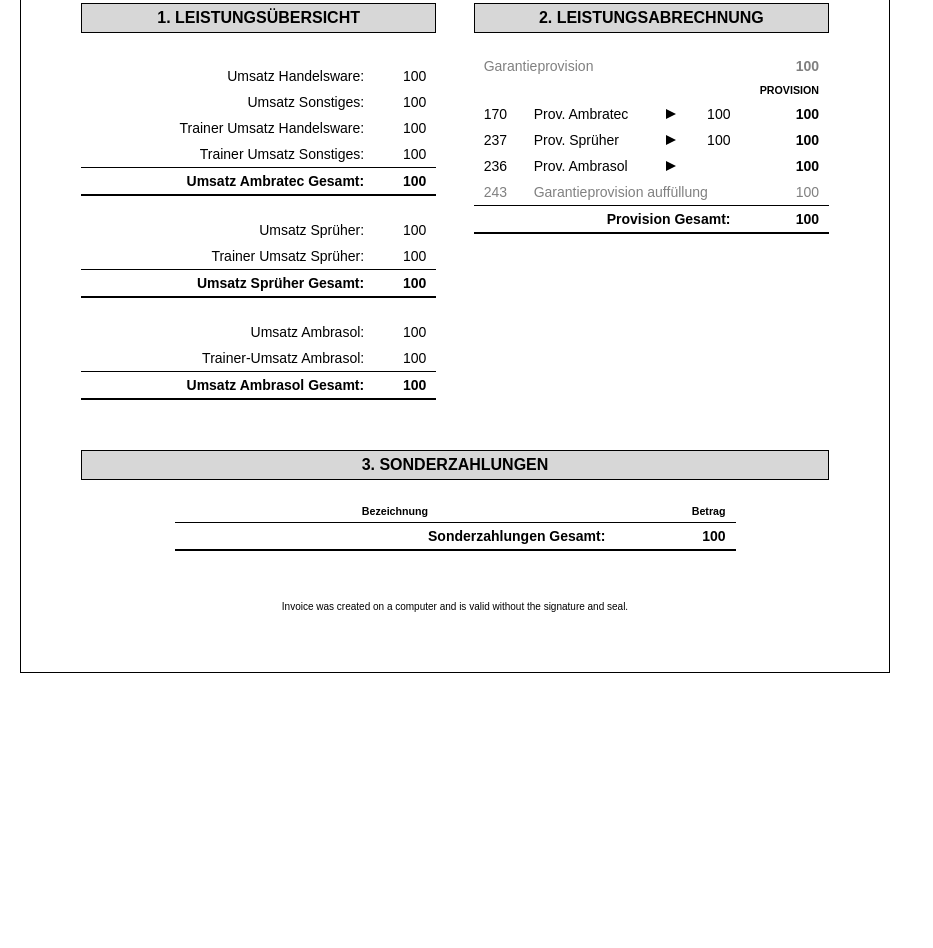
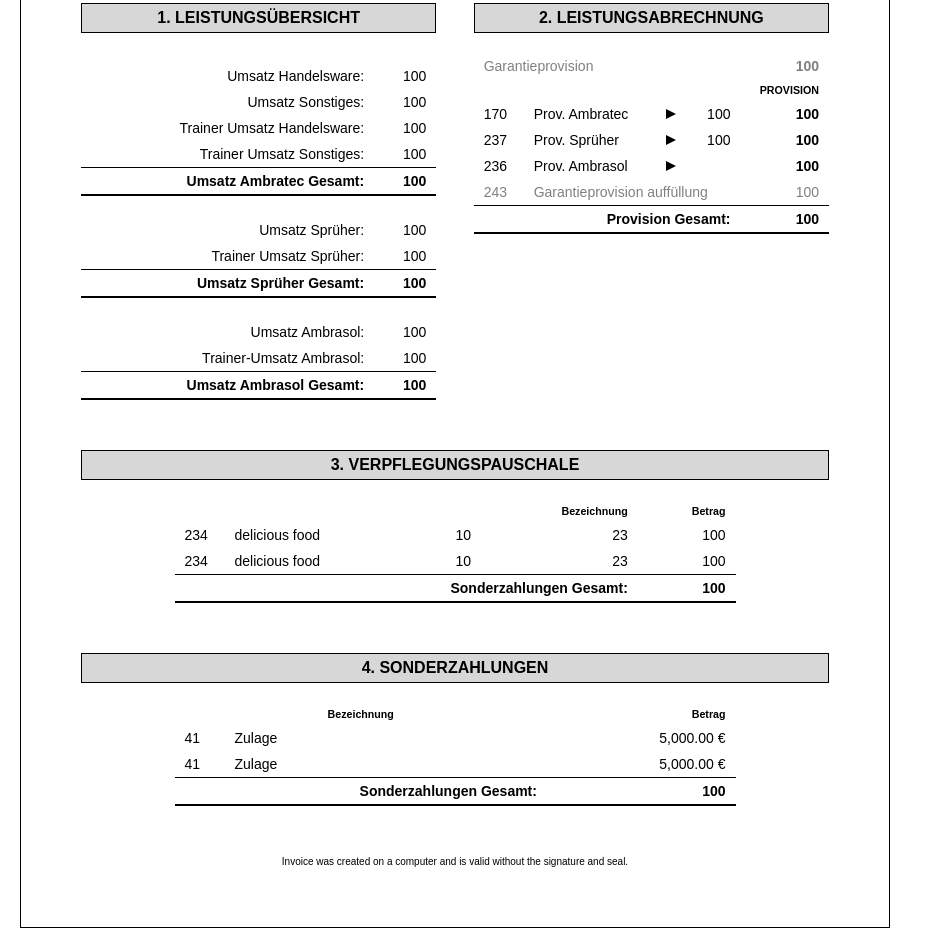
Before and after one commit to gedesurya125/ambratec-invoice-retool, a plain HTML site: page invoiceType1/index.html in a window 1280 px wide. Shown: the part 335-1283 px from the top of the page, without its empty margins (0-933 px from the left). Before the commit the page ends 1028 px from the top, so only its background shows below. Drawn offline with nearby package versions, Linux system fonts and the light colour scheme.

Commit message:
update the invoice v1: include the meal allowance

```diff
--- a/invoiceType1/data-invoice-v1.json
+++ b/invoiceType1/data-invoice-v1.json
@@ -38,7 +38,8 @@
     "amount": "Betrag",
     "specialPaymentTotal": "Sonderzahlungen Gesamt",
 
-    "invoiceIsGeneratedBySystem": "Invoice was created on a computer and is valid without the signature and seal."
+    "invoiceIsGeneratedBySystem": "Invoice was created on a computer and is valid without the signature and seal.",
+    "mealAllowance": "VERPFLEGUNGSPAUSCHALE"
   },
   "data": {
     "month": "test",
@@ -62,7 +63,20 @@
     "guaranteedCommissionAdditional": 100,
     "commissionTotal": 100,
     "specialPaymentTotal": 100,
-    "specialPayments": 100,
+    "specialPayments": [
+      {
+        "code": "41",
+        "name": "Zulage",
+        "amount": 5000,
+        "displayAmount": "5,000.00 €"
+      },
+      {
+        "code": "41",
+        "name": "Zulage",
+        "amount": 5000,
+        "displayAmount": "5,000.00 €"
+      }
+    ],
 
     "trainerMerchandiseRevenue": 100,
     "trainerOtherRevenue": 100,
@@ -70,6 +84,22 @@
     "trainerAmbrasolRevenue": 100,
 
     "totalSalesOfSprayer": 100,
-    "totalSalesOfAmbrasol": 100
+    "totalSalesOfAmbrasol": 100,
+    "mealAllowances": [
+      {
+        "code": "234",
+        "name": "delicious food",
+        "cost": 10,
+        "quantity": 23,
+        "total": 100
+      },
+      {
+        "code": "234",
+        "name": "delicious food",
+        "cost": 10,
+        "quantity": 23,
+        "total": 100
+      }
+    ]
   }
 }
--- a/invoiceType1/invoice-v1.html
+++ b/invoiceType1/invoice-v1.html
@@ -197,10 +197,50 @@
           </table>
         </div>
       </div>
+
       <div class="performance-billing-container">
         <div class="w-full flex flex-column content-center">
           <div class="__table-title">
-            <h2 class="uppercase">3. [[content.specialPayment]]</h2>
+            <h2 class="uppercase">3. [[content.mealAllowance]]</h2>
+          </div>
+          <div class="flex content-center">
+            <table class="__table-special-payment">
+              <thead>
+                <tr>
+                  <td></td>
+                  <td></td>
+                  <td></td>
+                  <td class="is-number-emphasize">[[content.name]]</td>
+                  <td class="is-number-emphasize">[[content.amount]]</td>
+                </tr>
+              </thead>
+              <tbody>
+                [[#if data.mealAllowances]] [[#each data.mealAllowances]]
+                <tr>
+                  <td class="w-50">[[code]]</td>
+                  <td>[[name]]</td>
+                  <td class="is-number">[[cost]]</td>
+                  <td class="is-number">[[quantity]]</td>
+                  <td class="is-number">[[total]]</td>
+                </tr>
+                [[/each]] [[/if]]
+              </tbody>
+
+              <tfoot>
+                <tr class="total-row">
+                  <th colspan="4">[[content.specialPaymentTotal]]:</th>
+                  <td class="is-number">[[data.specialPaymentTotal]]</td>
+                </tr>
+              </tfoot>
+            </table>
+          </div>
+        </div>
+      </div>
+
+      <div class="performance-billing-container">
+        <div class="w-full flex flex-column content-center">
+          <div class="__table-title">
+            <h2 class="uppercase">4. [[content.specialPayment]]</h2>
           </div>
           <div class="flex content-center">
             <table class="__table-special-payment">
```
